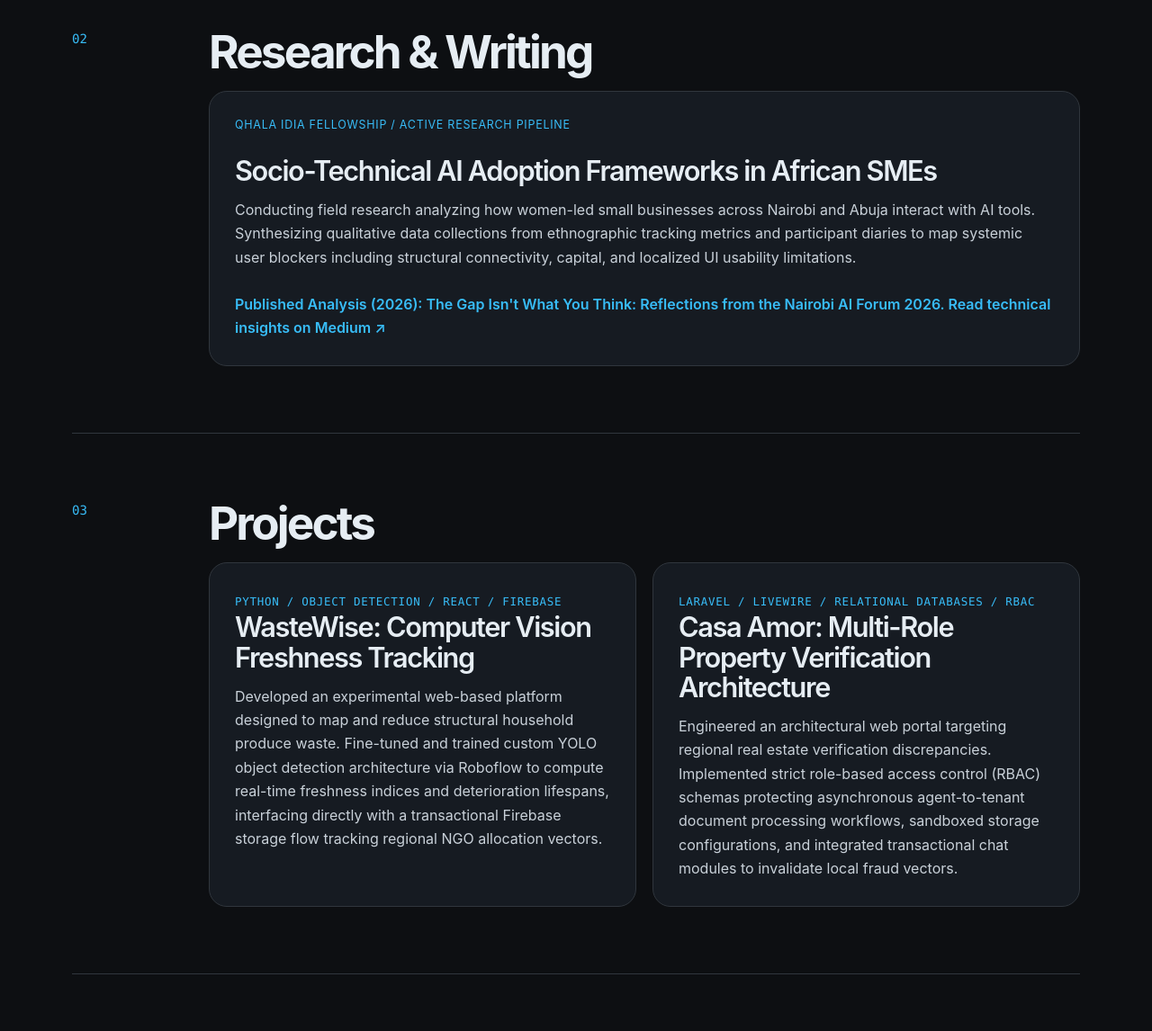
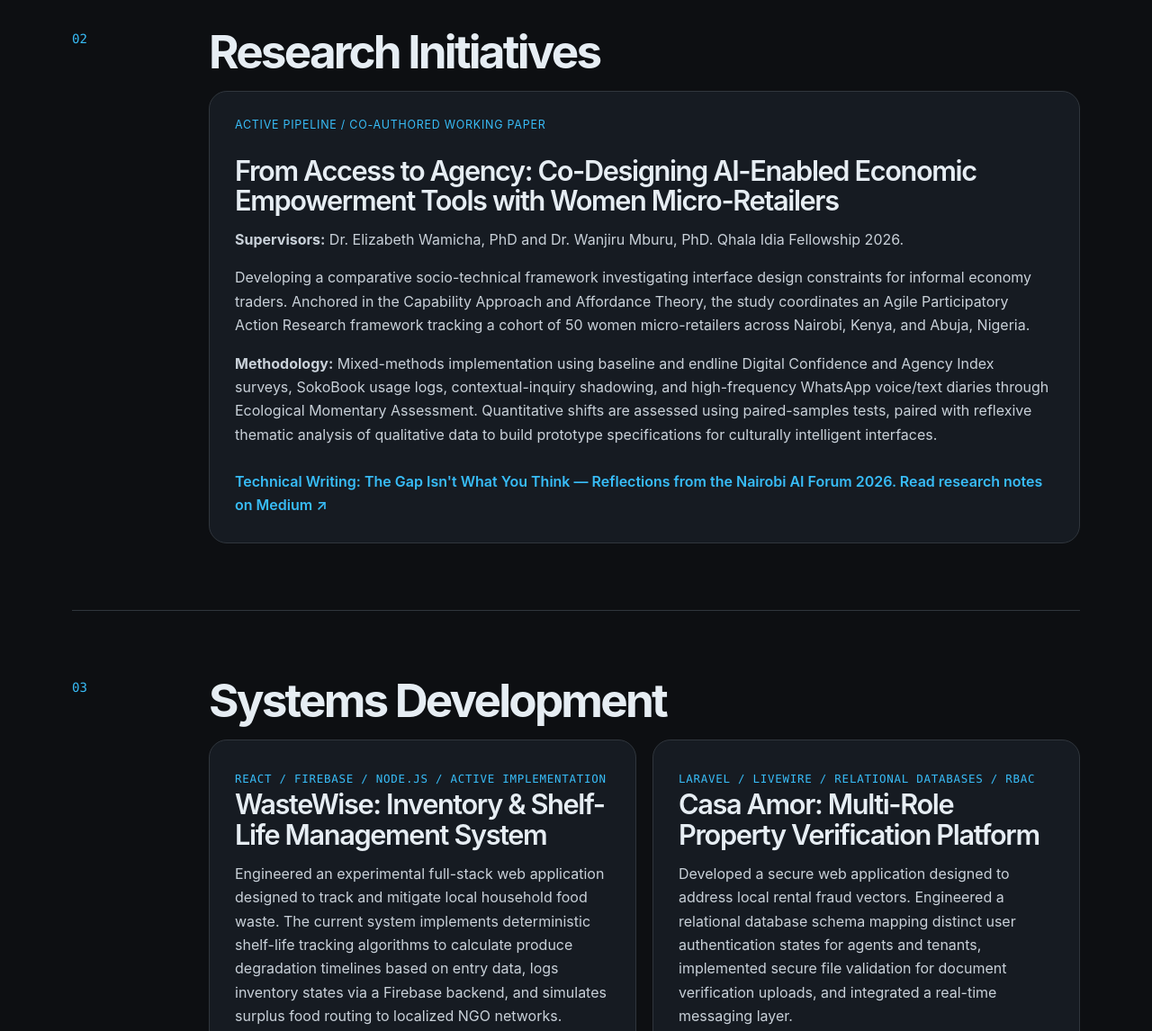
Before and after one commit to hafswa-sufi/hafswa-sufi.github.io, a plain HTML site: page index.html in a window 1280 px wide. Shown: the part 1400-2546 px from the top of the page at 90% size. Drawn offline with Linux system fonts and the light colour scheme.

Commit message:
Ground portfolio research and project copy

```diff
--- a/index.html
+++ b/index.html
@@ -442,16 +442,18 @@
     <section class="section" id="research">
       <div class="section-index">02</div>
       <div class="section-body">
-        <h2>Research & Writing</h2>
+        <h2>Research Initiatives</h2>
 
         <div class="card-grid">
           <article class="card full">
             <div class="card-header">
-              <span class="status">Qhala Idia Fellowship / Active Research Pipeline</span>
+              <span class="status">Active Pipeline / Co-authored Working Paper</span>
             </div>
-            <h3>Socio-Technical AI Adoption Frameworks in African SMEs</h3>
-            <p>Conducting field research analyzing how women-led small businesses across Nairobi and Abuja interact with AI tools. Synthesizing qualitative data collections from ethnographic tracking metrics and participant diaries to map systemic user blockers including structural connectivity, capital, and localized UI usability limitations.</p>
-            <p><a class="medium-link" href="https://qhalahq.medium.com/the-gap-isnt-what-you-think-reflections-from-the-nairobi-ai-forum-2026-7ad4c51af17d" target="_blank" rel="noreferrer">Published Analysis (2026): The Gap Isn't What You Think: Reflections from the Nairobi AI Forum 2026. Read technical insights on Medium ↗</a></p>
+            <h3>From Access to Agency: Co-Designing AI-Enabled Economic Empowerment Tools with Women Micro-Retailers</h3>
+            <p><strong>Supervisors:</strong> Dr. Elizabeth Wamicha, PhD and Dr. Wanjiru Mburu, PhD. Qhala Idia Fellowship 2026.</p>
+            <p>Developing a comparative socio-technical framework investigating interface design constraints for informal economy traders. Anchored in the Capability Approach and Affordance Theory, the study coordinates an Agile Participatory Action Research framework tracking a cohort of 50 women micro-retailers across Nairobi, Kenya, and Abuja, Nigeria.</p>
+            <p><strong>Methodology:</strong> Mixed-methods implementation using baseline and endline Digital Confidence and Agency Index surveys, SokoBook usage logs, contextual-inquiry shadowing, and high-frequency WhatsApp voice/text diaries through Ecological Momentary Assessment. Quantitative shifts are assessed using paired-samples tests, paired with reflexive thematic analysis of qualitative data to build prototype specifications for culturally intelligent interfaces.</p>
+            <p><a class="medium-link" href="https://qhalahq.medium.com/the-gap-isnt-what-you-think-reflections-from-the-nairobi-ai-forum-2026-7ad4c51af17d" target="_blank" rel="noreferrer">Technical Writing: The Gap Isn't What You Think — Reflections from the Nairobi AI Forum 2026. Read research notes on Medium ↗</a></p>
           </article>
         </div>
       </div>
@@ -460,19 +462,20 @@
     <section class="section" id="projects">
       <div class="section-index">03</div>
       <div class="section-body">
-        <h2>Projects</h2>
+        <h2>Systems Development</h2>
 
         <div class="card-grid">
           <article class="card">
-            <span class="stack">Python / Object Detection / React / Firebase</span>
-            <h3>WasteWise: Computer Vision Freshness Tracking</h3>
-            <p>Developed an experimental web-based platform designed to map and reduce structural household produce waste. Fine-tuned and trained custom YOLO object detection architecture via Roboflow to compute real-time freshness indices and deterioration lifespans, interfacing directly with a transactional Firebase storage flow tracking regional NGO allocation vectors.</p>
+            <span class="stack">React / Firebase / Node.js / Active Implementation</span>
+            <h3>WasteWise: Inventory & Shelf-Life Management System</h3>
+            <p>Engineered an experimental full-stack web application designed to track and mitigate local household food waste. The current system implements deterministic shelf-life tracking algorithms to calculate produce degradation timelines based on entry data, logs inventory states via a Firebase backend, and simulates surplus food routing to localized NGO networks.</p>
+            <p><em>Future work:</em> Integrating an applied computer vision pipeline using YOLO-based object detection models to automate freshness estimation directly from visual inputs.</p>
           </article>
 
           <article class="card">
             <span class="stack">Laravel / Livewire / Relational Databases / RBAC</span>
-            <h3>Casa Amor: Multi-Role Property Verification Architecture</h3>
-            <p>Engineered an architectural web portal targeting regional real estate verification discrepancies. Implemented strict role-based access control (RBAC) schemas protecting asynchronous agent-to-tenant document processing workflows, sandboxed storage configurations, and integrated transactional chat modules to invalidate local fraud vectors.</p>
+            <h3>Casa Amor: Multi-Role Property Verification Platform</h3>
+            <p>Developed a secure web application designed to address local rental fraud vectors. Engineered a relational database schema mapping distinct user authentication states for agents and tenants, implemented secure file validation for document verification uploads, and integrated a real-time messaging layer.</p>
           </article>
         </div>
       </div>
```
